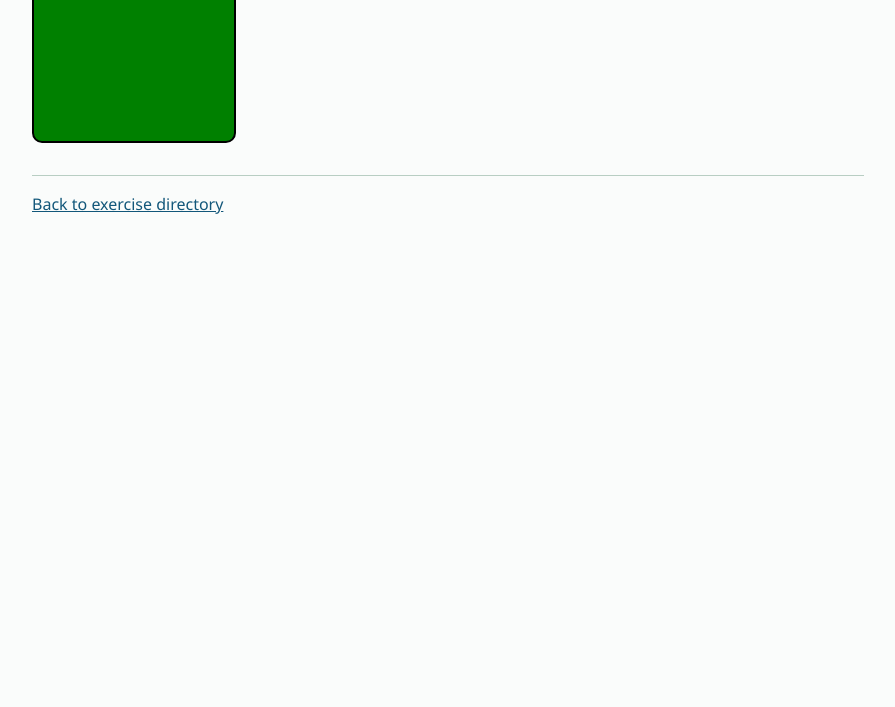
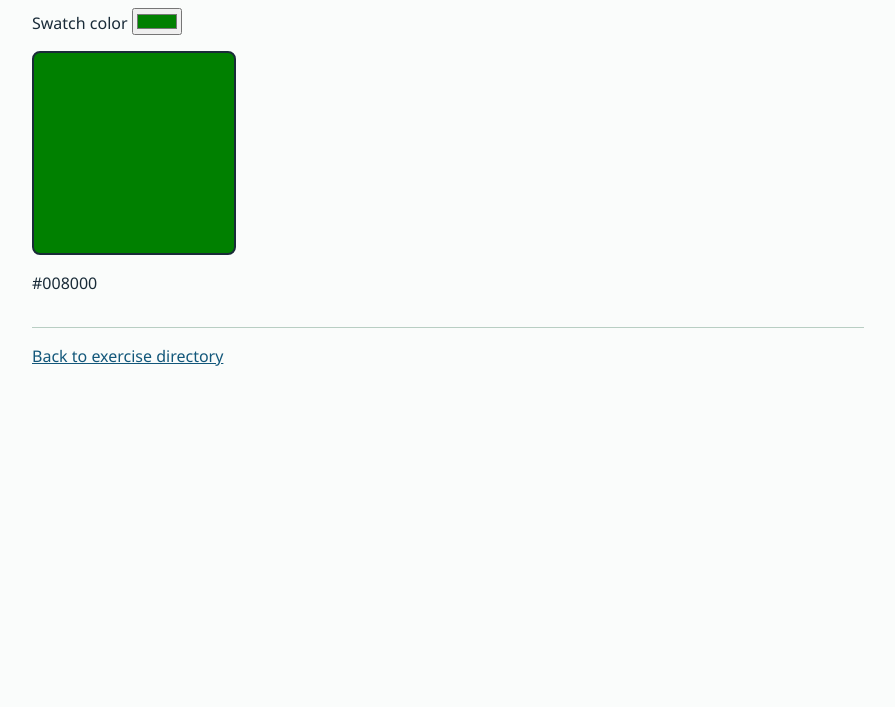
Before and after one commit to AdityaGit8009/JS-Task, a website: page task8.html in a window 1280 px wide. Shown: the part 93-800 px from the top of the page, without its empty margins (192-1087 px from the left). Drawn offline with Linux system fonts and the light colour scheme.

Commit message:
Add a labeled color picker with a live swatch value

```diff
--- a/task8.html
+++ b/task8.html
@@ -3,22 +3,34 @@
 <head>
     <meta charset="UTF-8">
     <meta name="viewport" content="width=device-width, initial-scale=1.0">
-    <title>Change the color of div</title>
+    <title>Change a color swatch</title>
+    <link rel="stylesheet" href="assets/site.css">
     <style>
-        #myDiv{
-            height: 200px;
-            width: 200px;
-            border-radius: 10px;
-            border: 2px solid black;
-        }
+        #myDiv { width: min(100%, 12.5rem); aspect-ratio: 1; border: 2px solid #192b38; border-radius: .5rem; }
     </style>
-    <link rel="stylesheet" href="assets/site.css">
 </head>
 <body>
-    <div id="myDiv"></div>
+    <main>
+        <h1>Change a color swatch</h1>
+        <p>
+            <label for="color">Swatch color</label>
+            <input id="color" type="color" value="#008000">
+        </p>
+        <div id="myDiv" aria-hidden="true"></div>
+        <p><output id="color-value" for="color"></output></p>
+    </main>
+    <script>
+        const picker = document.getElementById("color");
+        const swatch = document.getElementById("myDiv");
+        const value = document.getElementById("color-value");
 
-    <script>
-        var division = document.getElementById("myDiv").style.backgroundColor="green";
+        function paint() {
+            swatch.style.backgroundColor = picker.value;
+            value.value = picker.value.toUpperCase();
+        }
+
+        picker.addEventListener("input", paint);
+        paint();
     </script>
     <footer class="exercise-return"><a href="index.html#exercises">Back to exercise directory</a></footer>
 </body>
```
